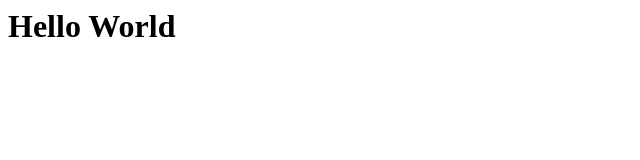
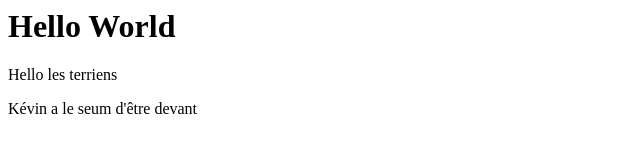
Before and after one commit to Nahben/Initiation-Git, a plain HTML site: page index.html in a window 1280 px wide. Shown: the whole page, without its empty margins (0-640 px from the left). Drawn offline with Linux system fonts and the light colour scheme.

Commit message:
Modification d'un ficher

```diff
--- a/index.html
+++ b/index.html
@@ -1 +1,3 @@
 <h1>Hello World</h1>
+<p>Hello les terriens</p>
+<p> Kévin a le seum d'être devant</p>
```
